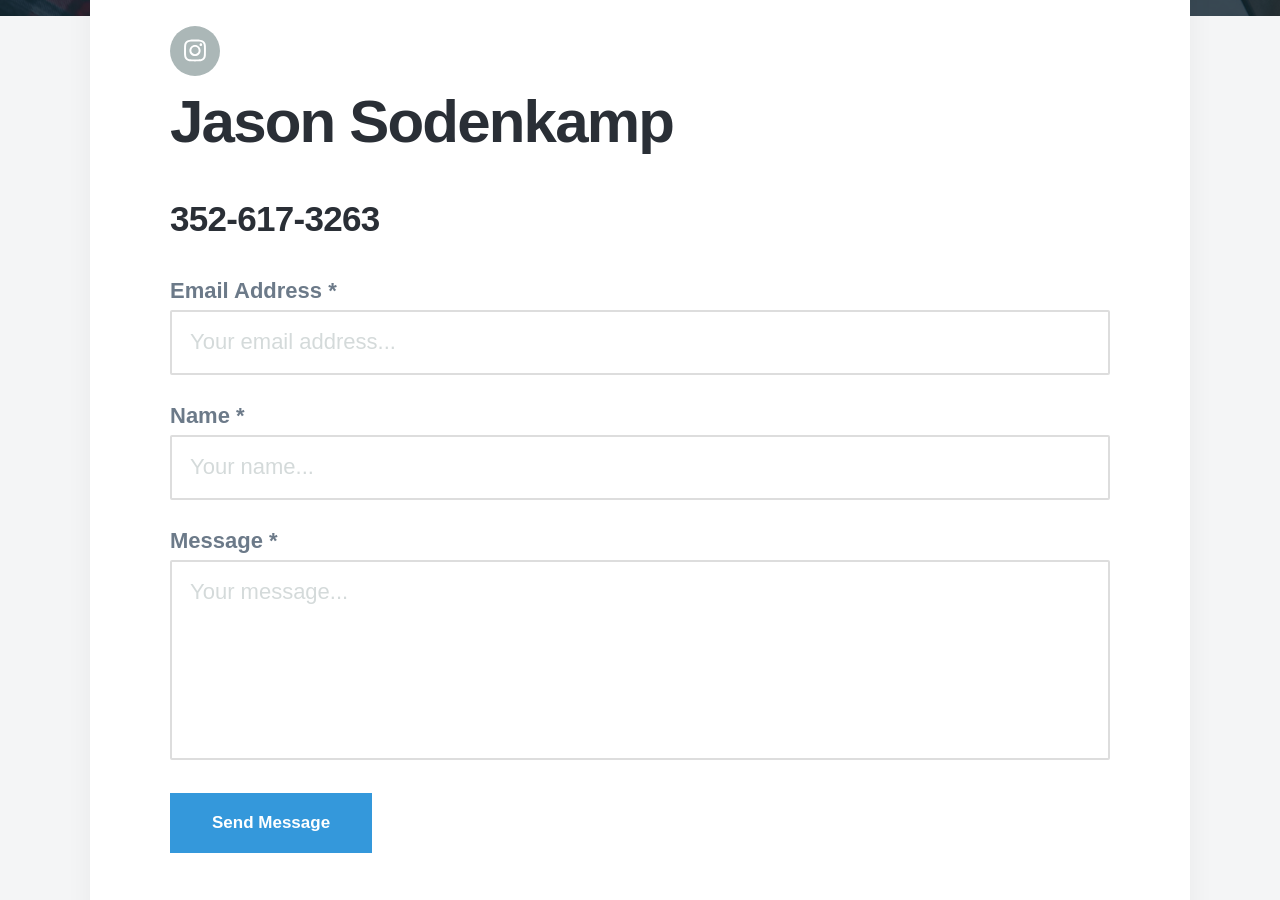
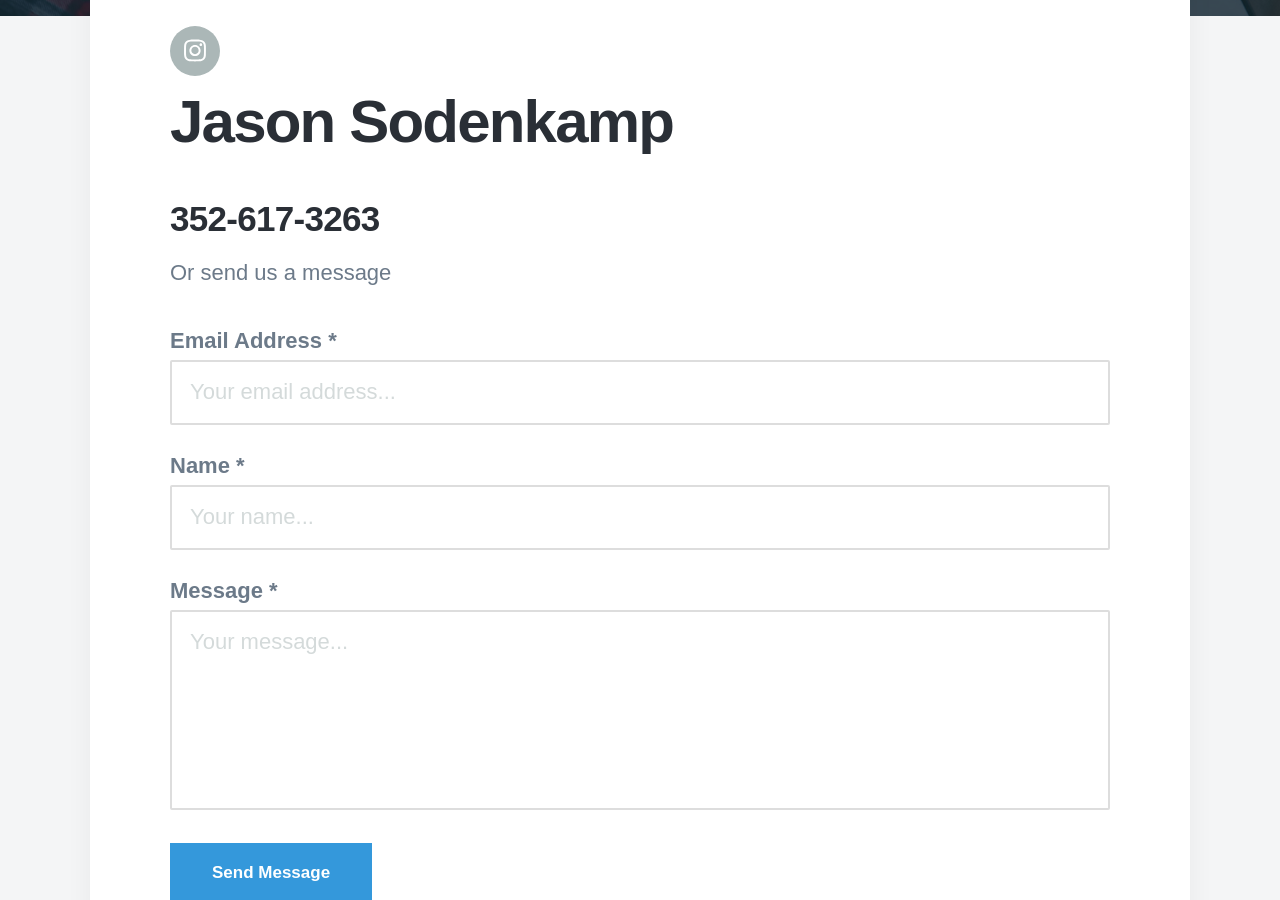
Before and after one commit to jcsodenkamp/jcsodenkamp.github.io, a Jekyll site: the page built from _pages/contact.md, in a window 1280 px wide and 900 px high, scrolled down 541 px. Built offline with Jekyll 4.4.1, drawn with Linux system fonts in a browser that asks for light colours; nearby versions of some CDN libraries; some web fonts are replaced.

Commit message:
Update contact.md

```diff
--- a/_pages/contact.md
+++ b/_pages/contact.md
@@ -8,4 +8,5 @@ featured_image: /images/demo/contact.jpg
 {% include socials.html %}
 <h1>Jason Sodenkamp</h1>
 <h2>352-617-3263</h2>
+<p>Or send us a message</p>
 {% include contact-form.html %}
```
